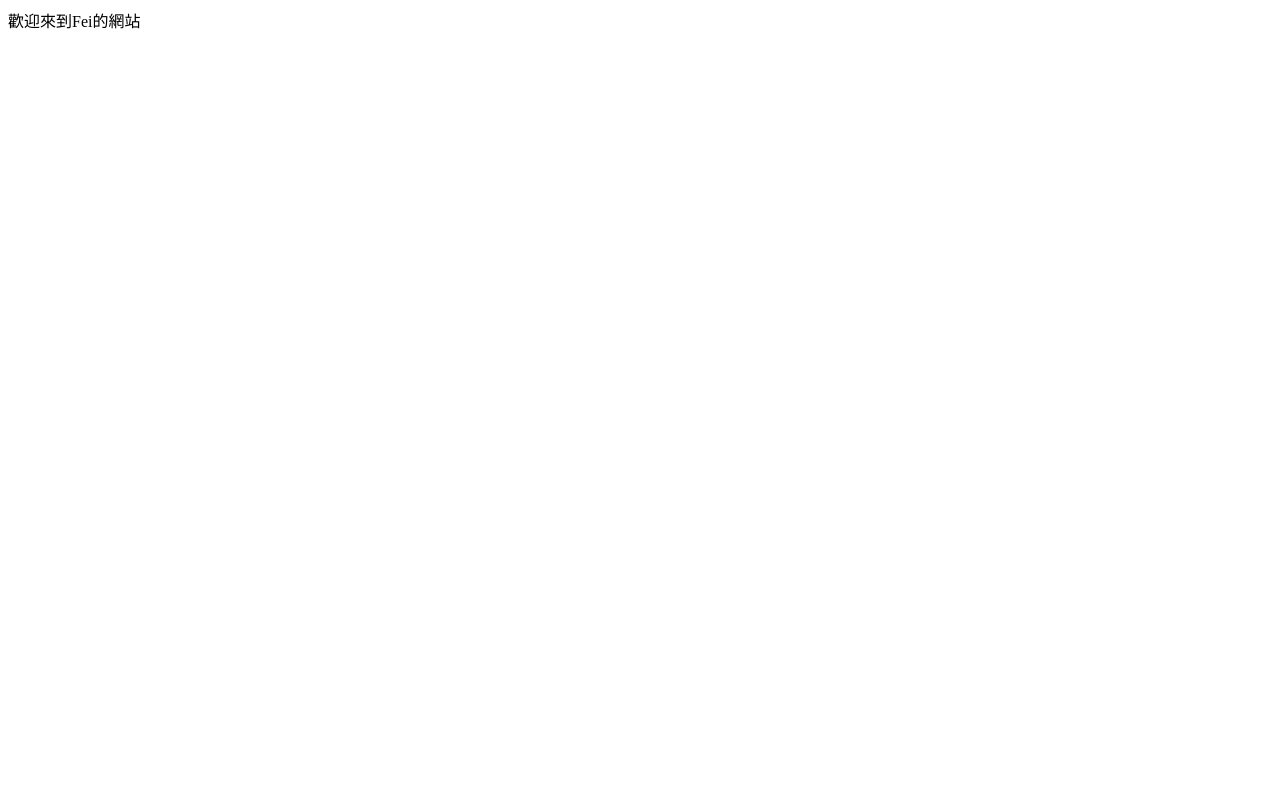
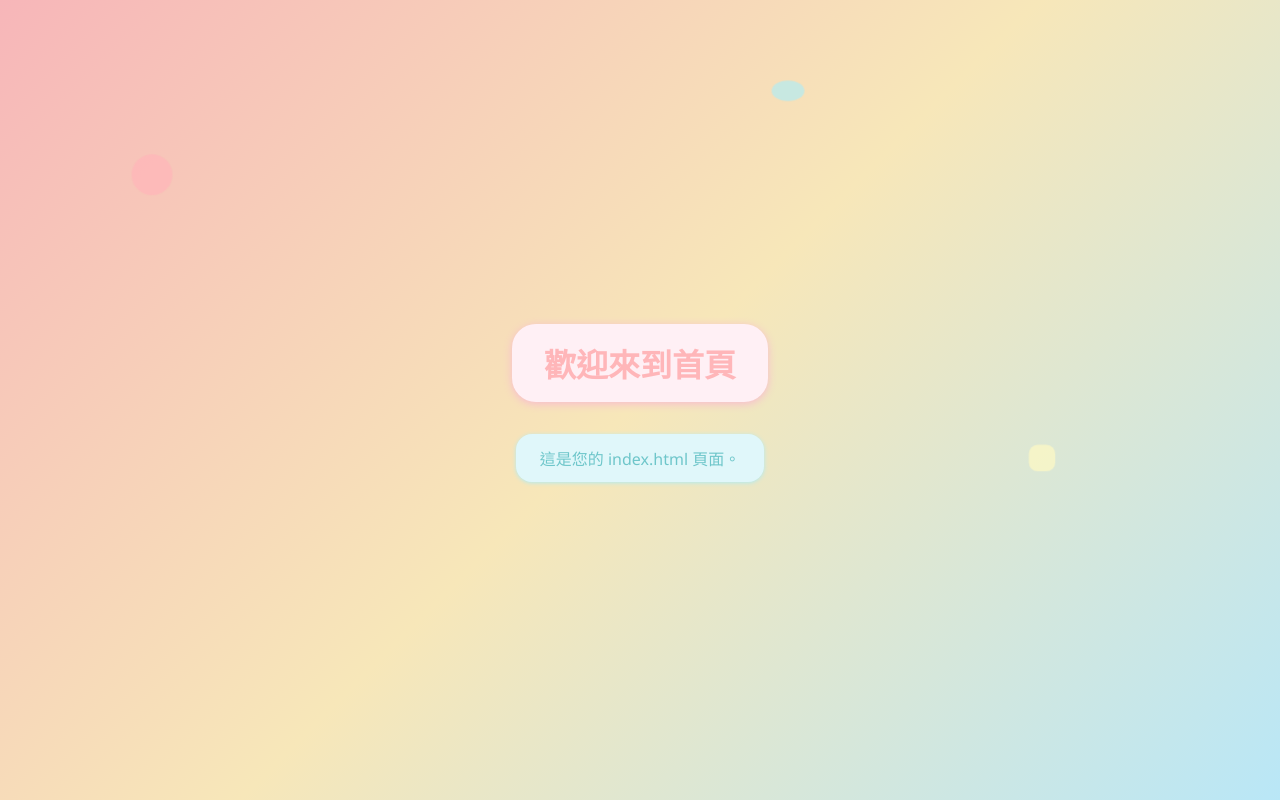
Before and after one commit to Fei0307/Fei0307.github.io, a plain HTML site: page index.html in a window 1280 px wide. Drawn offline with Linux system fonts and the light colour scheme.

Commit message:
Add files via upload

```diff
--- a/index.html
+++ b/index.html
@@ -1 +1,69 @@
-歡迎來到Fei的網站
+<!DOCTYPE html>
+<html lang="zh-Hant">
+<head>
+    <meta charset="UTF-8">
+    <meta name="viewport" content="width=device-width, initial-scale=1.0">
+    <title>首頁</title>
+    <style>
+        body {
+            background: linear-gradient(135deg, #f7b6b9 0%, #f7e7b9 50%, #b9e7f7 100%);
+            min-height: 100vh;
+            margin: 0;
+            font-family: 'Segoe UI', '微軟正黑體', Arial, sans-serif;
+            display: flex;
+            flex-direction: column;
+            align-items: center;
+            justify-content: center;
+            position: relative;
+            overflow: hidden;
+        }
+        .floating {
+            position: fixed;
+            z-index: 0;
+            pointer-events: none;
+            opacity: 0.7;
+            animation: float 6s ease-in-out infinite;
+        }
+        .floating2 { animation-delay: 2s; }
+        .floating3 { animation-delay: 4s; }
+        @keyframes float {
+            0% { transform: translateY(0) scale(1); }
+            50% { transform: translateY(-40px) scale(1.1); }
+            100% { transform: translateY(0) scale(1); }
+        }
+        h1, p {
+            position: relative;
+            z-index: 1;
+            font-family: 'Segoe UI', '微軟正黑體', Arial, sans-serif;
+        }
+        h1 {
+            color: #ffb6b9;
+            background: #fff0f5;
+            padding: 16px 32px;
+            border-radius: 24px;
+            box-shadow: 0 2px 8px #f8bbd0;
+            margin-bottom: 16px;
+        }
+        p {
+            color: #6ec6ca;
+            background: #e0f7fa;
+            padding: 12px 24px;
+            border-radius: 16px;
+            box-shadow: 0 1px 4px #b2ebf2;
+        }
+    </style>
+</head>
+<body>
+    <svg class="floating" width="48" height="48" style="left:10vw; top:20vh;" viewBox="0 0 48 48">
+        <circle cx="24" cy="24" r="20" fill="#ffb6b9"/>
+    </svg>
+    <svg class="floating floating2" width="36" height="36" style="left:80vw; top:60vh;" viewBox="0 0 36 36">
+        <rect x="6" y="6" width="24" height="24" rx="8" fill="#fff9c4"/>
+    </svg>
+    <svg class="floating floating3" width="40" height="40" style="left:60vw; top:10vh;" viewBox="0 0 40 40">
+        <ellipse cx="20" cy="20" rx="16" ry="10" fill="#b2ebf2"/>
+    </svg>
+    <h1>歡迎來到首頁</h1>
+    <p>這是您的 index.html 頁面。</p>
+</body>
+</html>
```
